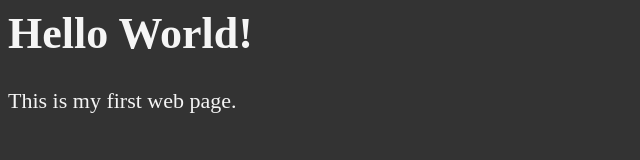
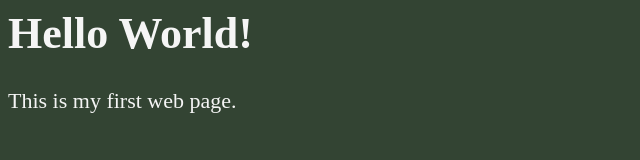
Before and after one commit to notmej/WebDevTest, a plain HTML site: page 01_Lesson/index.html in a window 1280 px wide. Shown: the whole page, without its empty margins (0-640 px from the left). Drawn offline with Linux system fonts and the light colour scheme.

Commit message:
Changed the background colour for index.html

```diff
--- a/01_Lesson/index.html
+++ b/01_Lesson/index.html
@@ -9,7 +9,7 @@
             }
 
             body {
-                background-color: #333;
+                background-color: #343;
                 color: whitesmoke;
             }
         </style>
```
